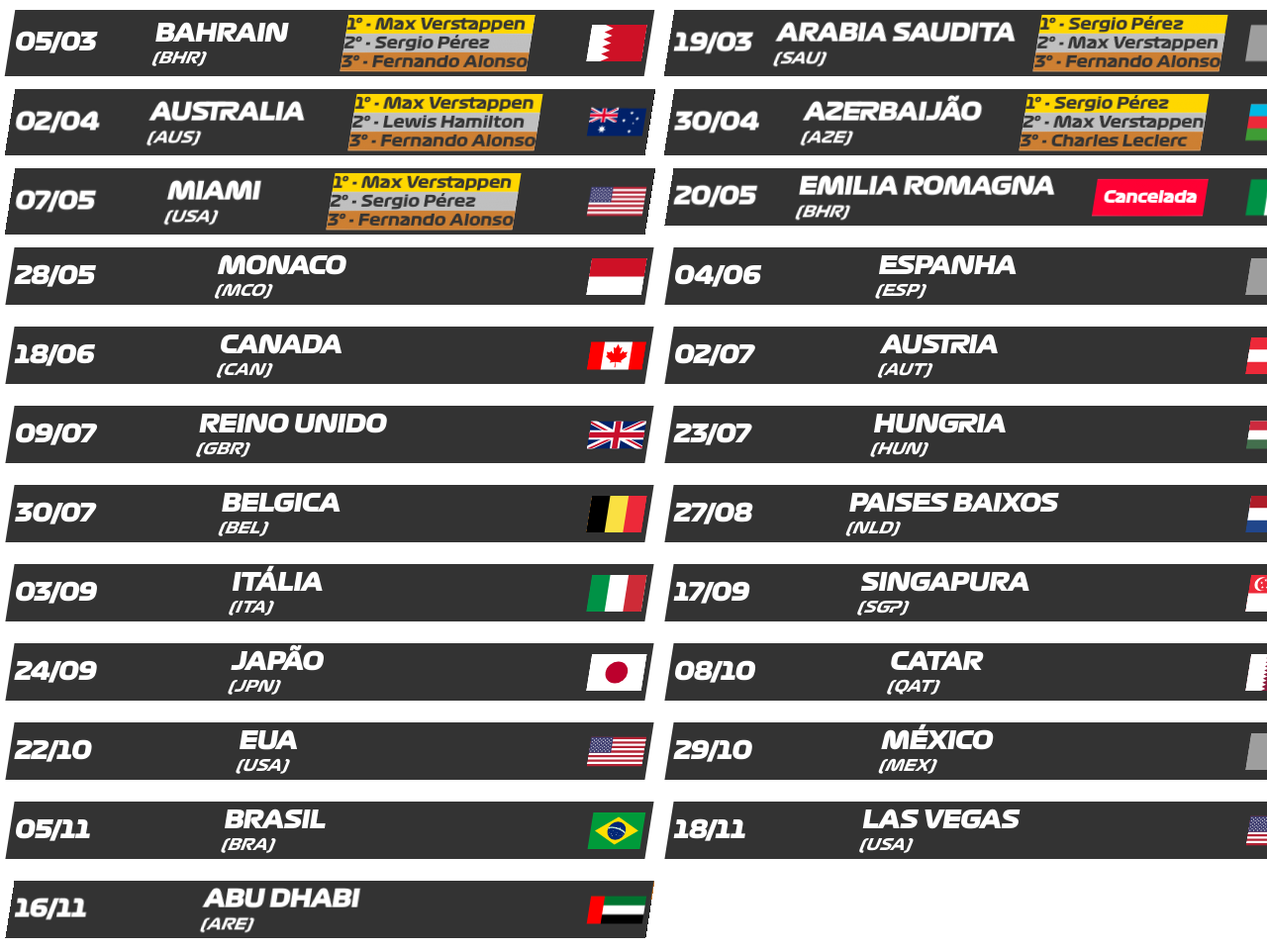
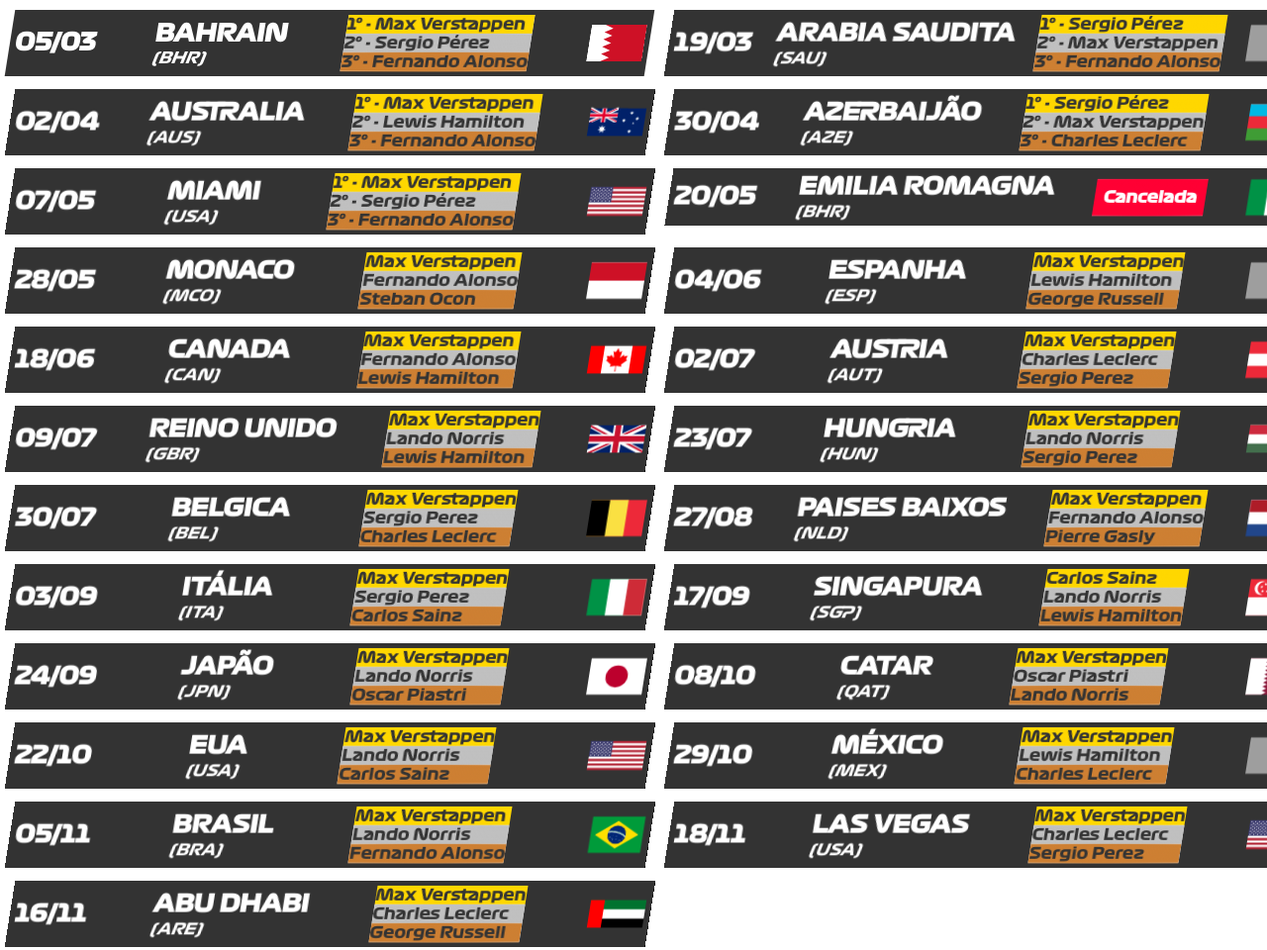
Before and after one commit to Cauanz/F1-2023-season, a plain HTML site: page tracks.html in a window 1280 px wide. Shown: the part 128-1088 px from the top of the page at 99% size. Drawn offline with Linux system fonts and the light colour scheme; grey boxes are pictures that could not be loaded.

Commit message:
⚡️ Just some improvements for fun

```diff
--- a/tracks.html
+++ b/tracks.html
@@ -136,9 +136,9 @@
                   <p>(MCO)</p>
                </div>
                <div class="winners">
-                  <p class="first"></p>
-                  <p class="second"></p>
-                  <p class="third"></p>
+                  <p class="first">Max Verstappen</p>
+                  <p class="second">Fernando Alonso</p>
+                  <p class="third">Steban Ocon</p>
                </div>
                <div class="divImage">
                   <img src="flags/mc.svg" alt="Monaco">
@@ -154,9 +154,9 @@
                   <p>(ESP)</p>
                </div>
                <div class="winners">
-                  <p class="first"></p>
-                  <p class="second"></p>
-                  <p class="third"></p>
+                  <p class="first">Max Verstappen</p>
+                  <p class="second">Lewis Hamilton</p>
+                  <p class="third">George Russell</p>
                </div>
                <div class="divImage">
                   <img src="flags/es.svg" alt="Espanha">
@@ -172,9 +172,9 @@
                   <p>(CAN)</p>
                </div>
                <div class="winners">
-                  <p class="first"></p>
-                  <p class="second"></p>
-                  <p class="third"></p>
+                  <p class="first">Max Verstappen</p>
+                  <p class="second">Fernando Alonso</p>
+                  <p class="third">Lewis Hamilton</p>
                </div>
                <div class="divImage">
                   <img src="flags/ca.svg" alt="Canada">
@@ -190,9 +190,9 @@
                   <p>(AUT)</p>
                </div>
                <div class="winners">
-                  <p class="first"></p>
-                  <p class="second"></p>
-                  <p class="third"></p>
+                  <p class="first">Max Verstappen</p>
+                  <p class="second">Charles Leclerc</p>
+                  <p class="third">Sergio Perez</p>
                </div>
                <div class="divImage">
                   <img src="flags/at.svg" alt="Austria">
@@ -208,9 +208,9 @@
                   <p>(GBR)</p>
                </div>
                <div class="winners">
-                  <p class="first"></p>
-                  <p class="second"></p>
-                  <p class="third"></p>
+                  <p class="first">Max Verstappen</p>
+                  <p class="second">Lando Norris</p>
+                  <p class="third">Lewis Hamilton</p>
                </div>
                <div class="divImage">
                   <img src="flags/gb.svg" alt="Reino Unido">
@@ -226,9 +226,9 @@
                   <p>(HUN)</p>
                </div>
                <div class="winners">
-                  <p class="first"></p>
-                  <p class="second"></p>
-                  <p class="third"></p>
+                  <p class="first">Max Verstappen</p>
+                  <p class="second">Lando Norris</p>
+                  <p class="third">Sergio Perez</p>
                </div>
                <div class="divImage">
                   <img src="flags/hu.svg" alt="Hungria">
@@ -244,9 +244,9 @@
                   <p>(BEL)</p>
                </div>
                <div class="winners">
-                  <p class="first"></p>
-                  <p class="second"></p>
-                  <p class="third"></p>
+                  <p class="first">Max Verstappen</p>
+                  <p class="second">Sergio Perez</p>
+                  <p class="third">Charles Leclerc</p>
                </div>
                <div class="divImage">
                   <img src="flags/be.svg" alt="Belgica">
@@ -262,9 +262,9 @@
                   <p>(NLD)</p>
                </div>
                <div class="winners">
-                  <p class="first"></p>
-                  <p class="second"></p>
-                  <p class="third"></p>
+                  <p class="first">Max Verstappen</p>
+                  <p class="second">Fernando Alonso</p>
+                  <p class="third">Pierre Gasly</p>
                </div>
                <div class="divImage">
                   <img src="flags/nl.svg" alt="Paises Baixos">
@@ -280,9 +280,9 @@
                   <p>(ITA)</p>
                </div>
                <div class="winners">
-                  <p class="first"></p>
-                  <p class="second"></p>
-                  <p class="third"></p>
+                  <p class="first">Max Verstappen</p>
+                  <p class="second">Sergio Perez</p>
+                  <p class="third">Carlos Sainz</p>
                </div>
                <div class="divImage">
                   <img src="flags/it.svg" alt="Itália">
@@ -298,9 +298,9 @@
                   <p>(SGP)</p>
                </div>
                <div class="winners">
-                  <p class="first"></p>
-                  <p class="second"></p>
-                  <p class="third"></p>
+                  <p class="first">Carlos Sainz</p>
+                  <p class="second">Lando Norris</p>
+                  <p class="third">Lewis Hamilton</p>
                </div>
                <div class="divImage">
                   <img src="flags/sg.svg" alt="Singapura">
@@ -316,9 +316,9 @@
                   <p>(JPN)</p>
                </div>
                <div class="winners">
-                  <p class="first"></p>
-                  <p class="second"></p>
-                  <p class="third"></p>
+                  <p class="first">Max Verstappen</p>
+                  <p class="second">Lando Norris</p>
+                  <p class="third">Oscar Piastri</p>
                </div>
                <div class="divImage">
                   <img src="flags/jp.svg" alt="Japão">
@@ -334,9 +334,9 @@
                   <p>(QAT)</p>
                </div>
                <div class="winners">
-                  <p class="first"></p>
-                  <p class="second"></p>
-                  <p class="third"></p>
+                  <p class="first">Max Verstappen</p>
+                  <p class="second">Oscar Piastri</p>
+                  <p class="third">Lando Norris</p>
                </div>
                <div class="divImage">
                   <img src="flags/qa.svg" alt="Catar">
@@ -352,9 +352,9 @@
                   <p>(USA)</p>
                </div>
                <div class="winners">
-                  <p class="first"></p>
-                  <p class="second"></p>
-                  <p class="third"></p>
+                  <p class="first">Max Verstappen</p>
+                  <p class="second">Lando Norris</p>
+                  <p class="third">Carlos Sainz</p>
                </div>
                <div class="divImage">
                   <img src="flags/us.svg" alt="EUA">
@@ -370,9 +370,9 @@
                   <p>(MEX)</p>
                </div>
                <div class="winners">
-                  <p class="first"></p>
-                  <p class="second"></p>
-                  <p class="third"></p>
+                  <p class="first">Max Verstappen</p>
+                  <p class="second">Lewis Hamilton</p>
+                  <p class="third">Charles Leclerc</p>
                </div>
                <div class="divImage">
                   <img src="flags/mx.svg" alt="México">
@@ -388,9 +388,9 @@
                   <p>(BRA)</p>
                </div>
                <div class="winners">
-                  <p class="first"></p>
-                  <p class="second"></p>
-                  <p class="third"></p>
+                  <p class="first">Max Verstappen</p>
+                  <p class="second">Lando Norris</p>
+                  <p class="third">Fernando Alonso</p>
                </div>
                <div class="divImage">
                   <img src="flags/br.svg" alt="Brasil">
@@ -406,9 +406,9 @@
                   <p>(USA)</p>
                </div>
                <div class="winners">
-                  <p class="first"></p>
-                  <p class="second"></p>
-                  <p class="third"></p>
+                  <p class="first">Max Verstappen</p>
+                  <p class="second">Charles Leclerc</p>
+                  <p class="third">Sergio Perez</p>
                </div>
                <div class="divImage">
                   <img src="flags/us.svg" alt="Las vegas">
@@ -424,9 +424,9 @@
                   <p>(ARE)</p>
                </div>
                <div class="winners">
-                  <p class="first"></p>
-                  <p class="second"></p>
-                  <p class="third"></p>
+                  <p class="first">Max Verstappen</p>
+                  <p class="second">Charles Leclerc</p>
+                  <p class="third">George Russell</p>
                </div>
                <div class="divImage">
                   <img src="flags/ae.svg" alt="abu dhabi">
```
Also changed, not shown: estilos/cars-style.css (+10 -6 lines), index.html (+3 -5 lines).
